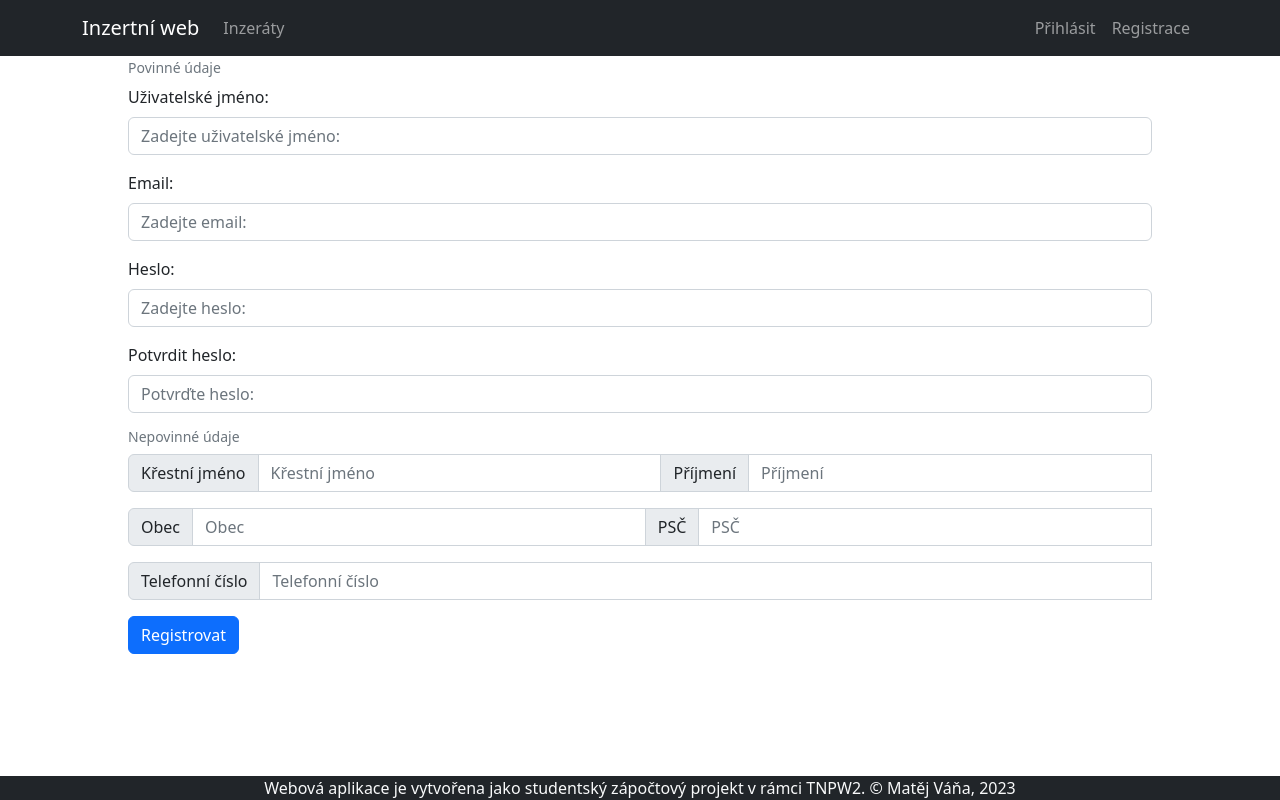
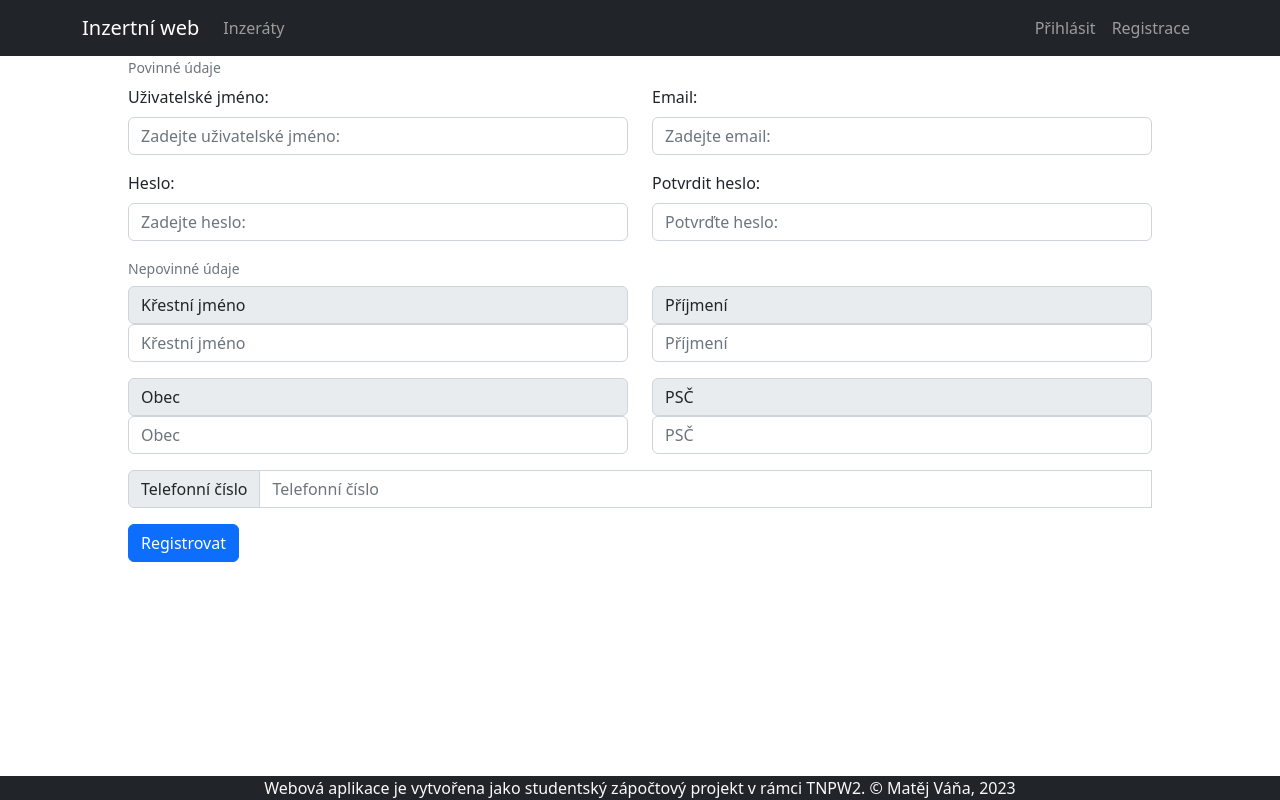
Before and after one commit to Acerik/tnpw2-projekt, a React (Create React App) app in the folder frontend/: page /registrace in a window 1280 px wide. Built offline with nearby package versions, Linux system fonts and the light colour scheme; no server answers.

Commit message:
úprava formuláře pro registraci

```diff
--- a/frontend/src/views/Registration.js
+++ b/frontend/src/views/Registration.js
@@ -1,7 +1,7 @@
 import axios from 'axios';
 import {BASE_URL, AxiosConfig} from "../components/AxiosConfig";
 import React, {useState} from 'react';
-import {Form, Button, Alert, InputGroup} from 'react-bootstrap';
+import {Form, Button, Alert, InputGroup, Col, Row, FormGroup} from 'react-bootstrap';
 import {useNavigate} from "react-router-dom";
 
 function Registration() {
@@ -27,7 +27,7 @@ function Registration() {
     const onSubmit = async (e) => {
         e.preventDefault();
         setValidated(true);
-        if(e.currentTarget.checkValidity() === false){
+        if (e.currentTarget.checkValidity() === false) {
             e.stopPropagation();
         } else {
             axios.post(BASE_URL + "/registration", JSON.stringify(regState), AxiosConfig)
@@ -64,7 +64,7 @@ function Registration() {
         }
     }
 
-    const handleChange = e =>{
+    const handleChange = e => {
         const {name, value} = e.target;
         const sName = e.target.attributes.sname ? e.target.attributes.sname.value : null;
         let state = {
@@ -78,20 +78,21 @@ function Registration() {
             address: {
                 zipCode: regState.address.zipCode,
                 city: regState.address.city
-            }};
-        for(const [key, currValue] of Object.entries(regState)){
-            if(key === name && currValue instanceof Object){
-                for(const [secondKey, secondCurrentValue] of Object.entries(currValue)){
-                    if(sName === secondKey){ // nová hodnota
+            }
+        };
+        for (const [key, currValue] of Object.entries(regState)) {
+            if (key === name && currValue instanceof Object) {
+                for (const [secondKey, secondCurrentValue] of Object.entries(currValue)) {
+                    if (sName === secondKey) { // nová hodnota
                         state[key][secondKey] = value;
                     } else { // stará hodnota
                         state[key][secondKey] = secondCurrentValue;
                     }
                 }
             }
-            if(key !== name && !(currValue instanceof Object)){
+            if (key !== name && !(currValue instanceof Object)) {
                 state[key] = currValue;
-            } else if (!(currValue instanceof Object)){
+            } else if (!(currValue instanceof Object)) {
                 state[name] = value;
             }
         }
@@ -100,65 +101,77 @@ function Registration() {
 
     return (
         <div id='content'>
-            <Alert hidden={hiddenError} variant="danger" onClose={()=>setHiddenError(true)} dismissible>
+            <Alert hidden={hiddenError} variant="danger" onClose={() => setHiddenError(true)} dismissible>
                 <Alert.Heading>Chyby při registraci</Alert.Heading>
-                <p id="errors-p"> </p>
+                <p id="errors-p"></p>
             </Alert>
-            <Alert hidden={hiddenSuccess} variant="success" onClose={()=>setHiddenSuccess(true)} dismissible>
+            <Alert hidden={hiddenSuccess} variant="success" onClose={() => setHiddenSuccess(true)} dismissible>
                 <Alert.Heading>Registrace proběhla úspěšně.</Alert.Heading>
             </Alert>
 
             <Form noValidate validated={validated} onSubmit={onSubmit}>
-                <Form.Text as="h3">Povinné údaje</Form.Text>
-                <Form.Group className="mb-3" controlId="formBasicUsername">
+                <Form.Text as="h2">Povinné údaje</Form.Text>
+                <Row>
+                    <Form.Group as={Col} className="mb-3">
                         <Form.Label>Uživatelské jméno:</Form.Label>
                         <Form.Control required type="text" placeholder="Zadejte uživatelské jméno:"
                                       name="username" value={regState.username} onChange={handleChange}/>
                         <Form.Control.Feedback type="invalid">Uživatelské jméno musí být zadáno.</Form.Control.Feedback>
                         <Form.Control.Feedback type="valid">Uživatelské jméno je zadáno.</Form.Control.Feedback>
                     </Form.Group>
-                <Form.Group className="mb-3" controlId="formBasicEmail">
+                    <Form.Group as={Col} className="mb-3">
                         <Form.Label>Email:</Form.Label>
                         <Form.Control required type="type" placeholder="Zadejte email:"
                                       name="email" value={regState.email} onChange={handleChange}/>
                         <Form.Control.Feedback type="invalid">Email musí být zadán.</Form.Control.Feedback>
                         <Form.Control.Feedback type="valid">Email je zadán.</Form.Control.Feedback>
                     </Form.Group>
-                <Form.Group className="mb-3" controlId="formBasicPassword">
+                </Row>
+                <Row>
+                    <Form.Group as={Col} className="mb-3" controlId="formBasicPassword">
                         <Form.Label>Heslo:</Form.Label>
                         <Form.Control required type="password" placeholder="Zadejte heslo:"
                                       name="password" value={regState.password} onChange={handleChange}/>
                         <Form.Control.Feedback type="invalid">Heslo musí být zadáno.</Form.Control.Feedback>
                         <Form.Control.Feedback type="valid">Heslo je zadáno.</Form.Control.Feedback>
                     </Form.Group>
-                <Form.Group className="mb-3" controlId="formBasicConfirmPassword">
+                    <Form.Group as={Col} className="mb-3" controlId="formBasicConfirmPassword">
                         <Form.Label>Potvrdit heslo:</Form.Label>
                         <Form.Control required type="password" placeholder="Potvrďte heslo:"
                                       name="confirmPassword" value={regState.confirmPassword} onChange={handleChange}/>
                         <Form.Control.Feedback type="invalid">Potvrzující heslo musí být zadáno.</Form.Control.Feedback>
                         <Form.Control.Feedback type="valid">Potvrzující heslo je zadáno.</Form.Control.Feedback>
                     </Form.Group>
-                <Form.Text as="h3">Nepovinné údaje</Form.Text>
-                <InputGroup className="mb-3">
+                </Row>
+                <Form.Text as="h2">Nepovinné údaje</Form.Text>
+                <Row>
+                    <FormGroup as={Col} className="mb-3">
                         <InputGroup.Text>Křestní jméno</InputGroup.Text>
                         <Form.Control aria-label="Křestní jméno" placeholder="Křestní jméno"
                                       name="firstName" value={regState.firstName} onChange={handleChange}/>
                         <Form.Control.Feedback>Křestní jméno je dobrovolné.</Form.Control.Feedback>
+                    </FormGroup>
+                    <FormGroup as={Col} className="mb-3">
                         <InputGroup.Text>Příjmení</InputGroup.Text>
                         <Form.Control aria-label="Příjmení" placeholder="Příjmení"
                                       name="lastName" value={regState.lastName} onChange={handleChange}/>
                         <Form.Control.Feedback>Příjmení je dobrovolné.</Form.Control.Feedback>
-                </InputGroup>
-                <InputGroup className="mb-3">
+                    </FormGroup>
+                </Row>
+                <Row>
+                    <FormGroup as={Col} className="mb-3">
                         <InputGroup.Text>Obec</InputGroup.Text>
                         <Form.Control aria-label="Obec" placeholder="Obec" name="address" sname="city"
                                       value={regState.address.city} onChange={handleChange}/>
                         <Form.Control.Feedback>Obec je dobrovolná.</Form.Control.Feedback>
+                    </FormGroup>
+                    <FormGroup as={Col} className="mb-3">
                         <InputGroup.Text>PSČ</InputGroup.Text>
                         <Form.Control aria-label="PSČ" placeholder="PSČ" name="address" sname="zipCode"
                                       value={regState.address.zipCode} onChange={handleChange}/>
                         <Form.Control.Feedback>PSČ je dobrovolné.</Form.Control.Feedback>
-                </InputGroup>
+                    </FormGroup>
+                </Row>
                 <InputGroup className="mb-3">
                     <InputGroup.Text>Telefonní číslo</InputGroup.Text>
                     <Form.Control aria-label="Telefonní číslo" placeholder="Telefonní číslo" name="phoneNumber"
```
Lines whose indentation alone changed are shown as unchanged.
